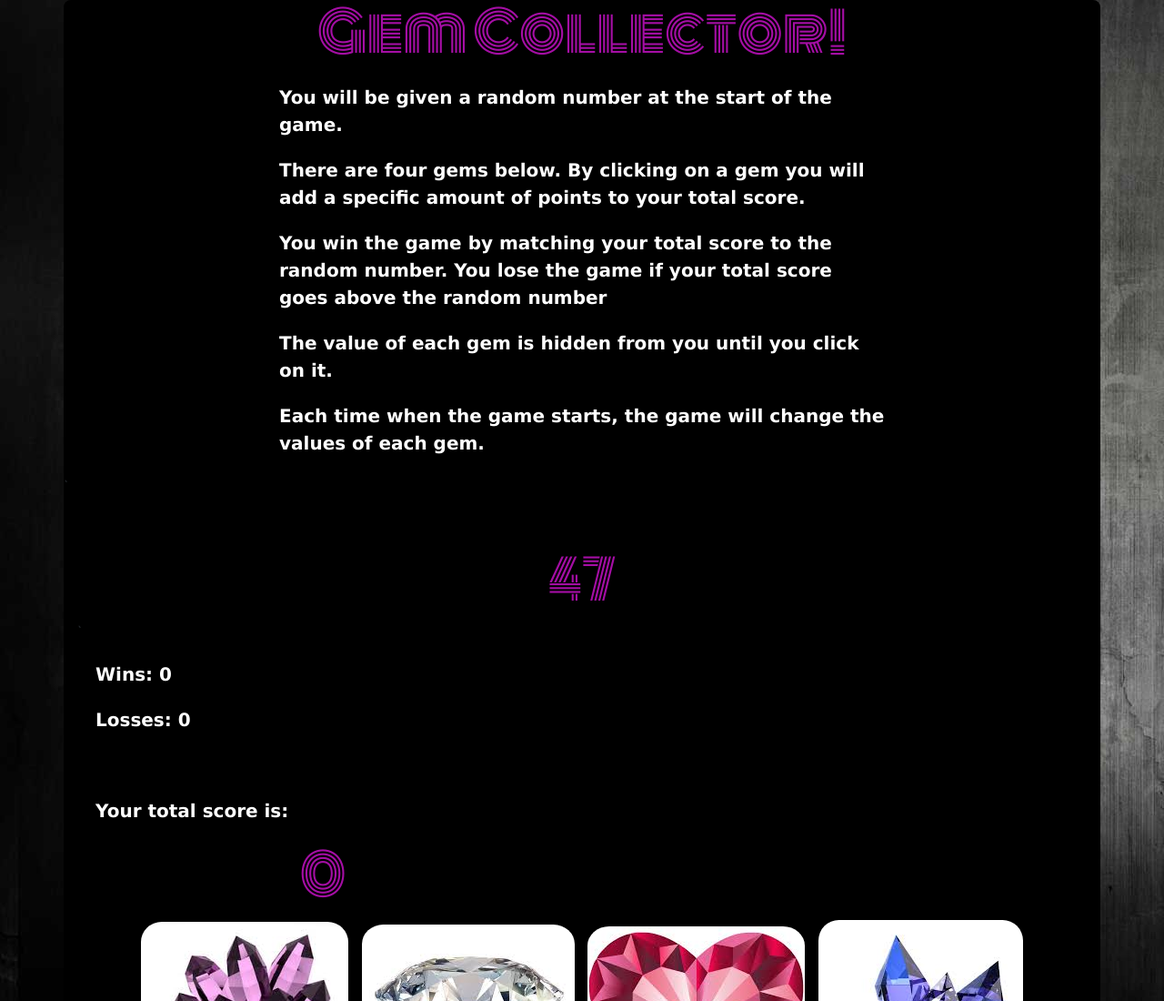
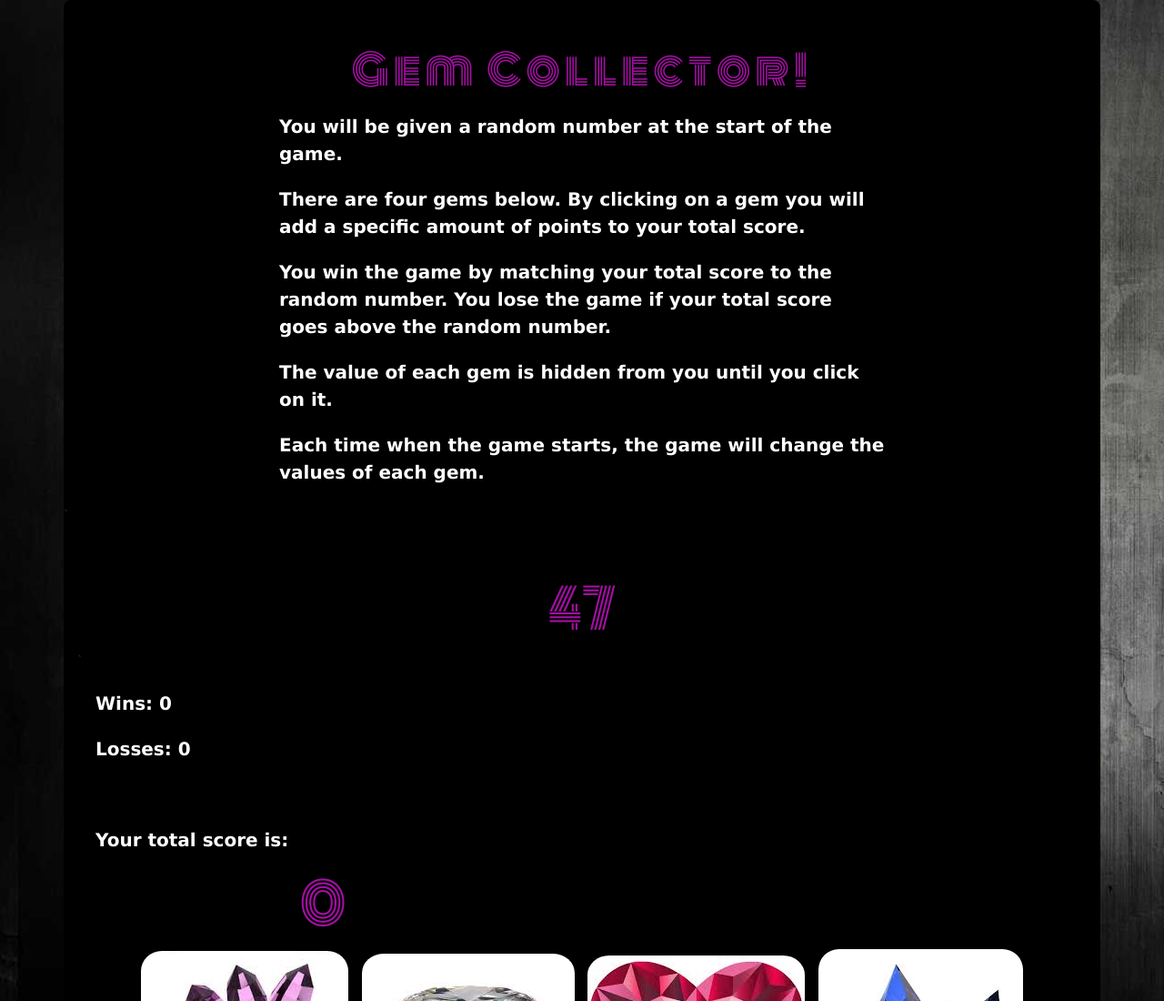
Before and after one commit to Dominica2020/Gem-Collector, a plain HTML site: page index.html in a window 1280 px wide. Shown: the top 1100 px of the page at 91% size. Drawn offline with nearby package versions, Linux system fonts and the light colour scheme.

Commit message:
update to styles

```diff
--- a/assets/css/style.css
+++ b/assets/css/style.css
@@ -12,6 +12,12 @@ h1 {
     font-size: 60px;
     color: rgb(165, 14, 165);
     text-align: center;
+}
+
+#game-title {
+    padding-top: 50px;
+    letter-spacing: 5px;
+    font-size: 45px;
 }
 
 p {
--- a/index.html
+++ b/index.html
@@ -20,12 +20,12 @@
     <div class="container">
         <div class="row">
             <div class="col-sm-12">
-                <h1>Gem Collector!</h1>
+                <h1 id="game-title">Gem Collector!</h1>
                 <p class="instructions">You will be given a random number at the start of the game.</p>
                 <p class="instructions">There are four gems below. By clicking on a gem you will add a specific amount of points to
                     your total score.</p>
                 <p class="instructions">You win the game by matching your total score to the random number. You lose the game if your total
-                    score goes above the random number</p>
+                    score goes above the random number.</p>
                 <p class="instructions">The value of each gem is hidden from you until you click on it.</p>
                 <p class="instructions">Each time when the game starts, the game will change the values of each gem.</p>
             </div>
```
